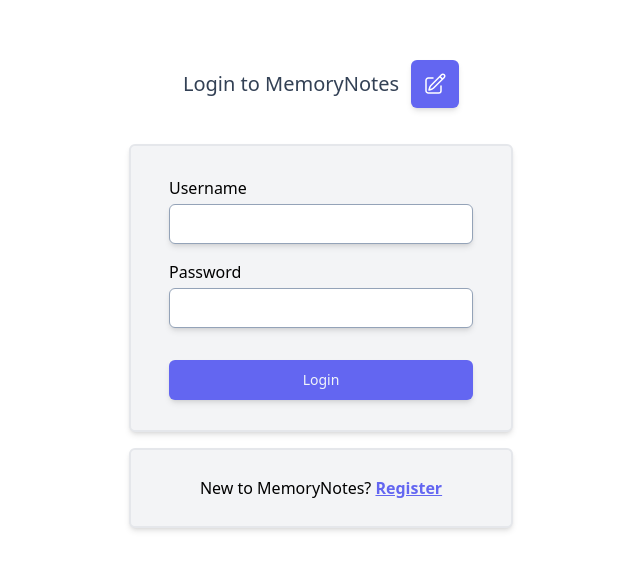
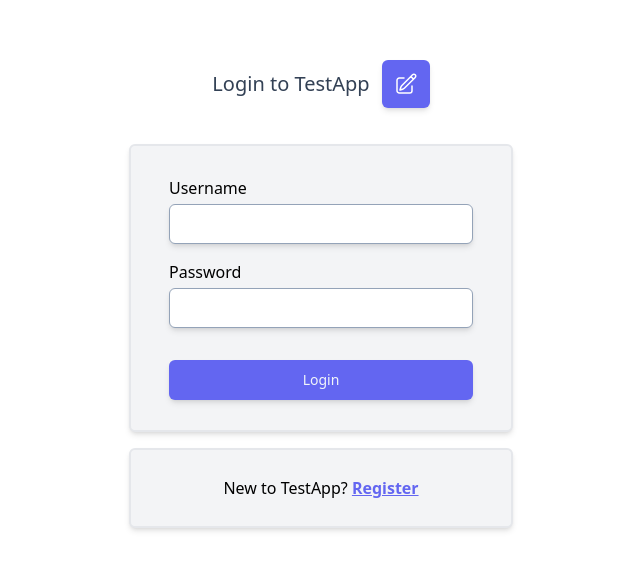
Before and after one commit to samdalvai/react-spring-fs-template, a React (Vite) app in the folder frontend/: page /login in a window 1280 px wide. Shown: the part 116-686 px from the top of the page, without its empty margins (319-959 px from the left). Built offline with nearby package versions, Linux system fonts and the light colour scheme; no server answers.

Commit message:
Rename frontend app

```diff
--- a/frontend/src/components/MemoryLogo.tsx
+++ b/frontend/src/components/AppLogo.tsx
@@ -1,4 +1,4 @@
-export default function MemoryLogo() {
+export default function AppLogo() {
   return (
     <svg
       xmlns="http://www.w3.org/2000/svg"
--- a/frontend/src/layout/Navbar.tsx
+++ b/frontend/src/layout/Navbar.tsx
@@ -1,5 +1,5 @@
 import { useState } from "react";
-import MemoryLogo from "../components/MemoryLogo";
+import AppLogo from "../components/AppLogo";
 import { useNavigate } from "react-router-dom";
 import { ThunkDispatch } from "redux-thunk";
 import { useDispatch } from "react-redux";
@@ -37,9 +37,9 @@ export default function Navbar() {
                     <div className="flex flex-1 items-center justify-center sm:items-stretch sm:justify-start">
                         <div className="flex flex-shrink-0 items-center">
                             <div className="text-xl flex items-center justify-center">
-                                <MemoryLogo />
+                                <AppLogo />
                                 <span>
-                                    <h1 className=" ml-2 text-slate-200 dark:text-white text-xl font-medium">MemoryNotes</h1>
+                                    <h1 className=" ml-2 text-slate-200 dark:text-white text-xl font-medium">TestApp</h1>
                                 </span>
                             </div>
                         </div>
--- a/frontend/src/pages/Login.tsx
+++ b/frontend/src/pages/Login.tsx
@@ -1,7 +1,7 @@
 import { useEffect, useState } from "react";
 import { useDispatch, useSelector } from 'react-redux';
 import Card from "../layout/Card";
-import MemoryLogo from '../components/MemoryLogo';
+import AppLogo from '../components/AppLogo';
 import InputField from './../components/InputField';
 import Button from "../components/Button";
 import { RootState } from "../store";
@@ -41,10 +41,10 @@ export default function Login() {
 		<div>
 			<div className="py-5 text-xl flex items-center justify-center">
 				<span>
-					<h1 className="text-slate-700 dark:text-white text-xl font-medium">Login to MemoryNotes</h1>
+					<h1 className="text-slate-700 dark:text-white text-xl font-medium">Login to TestApp</h1>
 				</span>
 				<span className="ml-3 p-3 bg-indigo-500 rounded-md shadow-md">
-					<MemoryLogo />
+					<AppLogo />
 				</span>
 			</div>
 			{error ? <ErrorAlert message="Wrong username or password..." onClose={() => dispatch(resetError())} /> : null}
@@ -75,7 +75,7 @@ export default function Login() {
 			<hr className="my-2 border-none" />
 			<Card size="sm">
 				<div>
-					<span className="font-medium">New to MemoryNotes? </span>
+					<span className="font-medium">New to TestApp? </span>
 					<a className="font-semibold underline text-indigo-500 hover:text-indigo-900 hover:cursor-pointer transition ease-out duration-150" onClick={handleSignup}>Register</a>
 				</div>
 			</Card>
--- a/frontend/src/pages/SignUp.tsx
+++ b/frontend/src/pages/SignUp.tsx
@@ -3,7 +3,7 @@ import { useDispatch, useSelector } from "react-redux";
 import Button from "../components/Button";
 import ErrorAlert from "../components/ErrorAlert";
 import InputField from "../components/InputField";
-import MemoryLogo from "../components/MemoryLogo";
+import AppLogo from "../components/AppLogo";
 import Card from "../layout/Card";
 import { resetError, signup } from "../reducers/authReducer";
 import { ThunkDispatch } from "redux-thunk";
@@ -35,10 +35,10 @@ export default function SignUp() {
         <div>
             <div className="py-5 text-xl flex items-center justify-center">
                 <span>
-                    <h1 className="text-slate-700 dark:text-white text-xl font-medium">Sign up to MemoryNotes</h1>
+                    <h1 className="text-slate-700 dark:text-white text-xl font-medium">Sign up to TestApp</h1>
                 </span>
                 <span className="ml-3 p-3 bg-indigo-500 rounded-md shadow-md">
-                    <MemoryLogo />
+                    <AppLogo />
                 </span>
             </div>
             {error ? <ErrorAlert message="Failed to register user..." onClose={() => dispatch(resetError())} /> : null}
```
Also changed, not shown: frontend/src/assets/appLogo.svg (renamed from frontend/src/assets/memoryLogo.svg).
